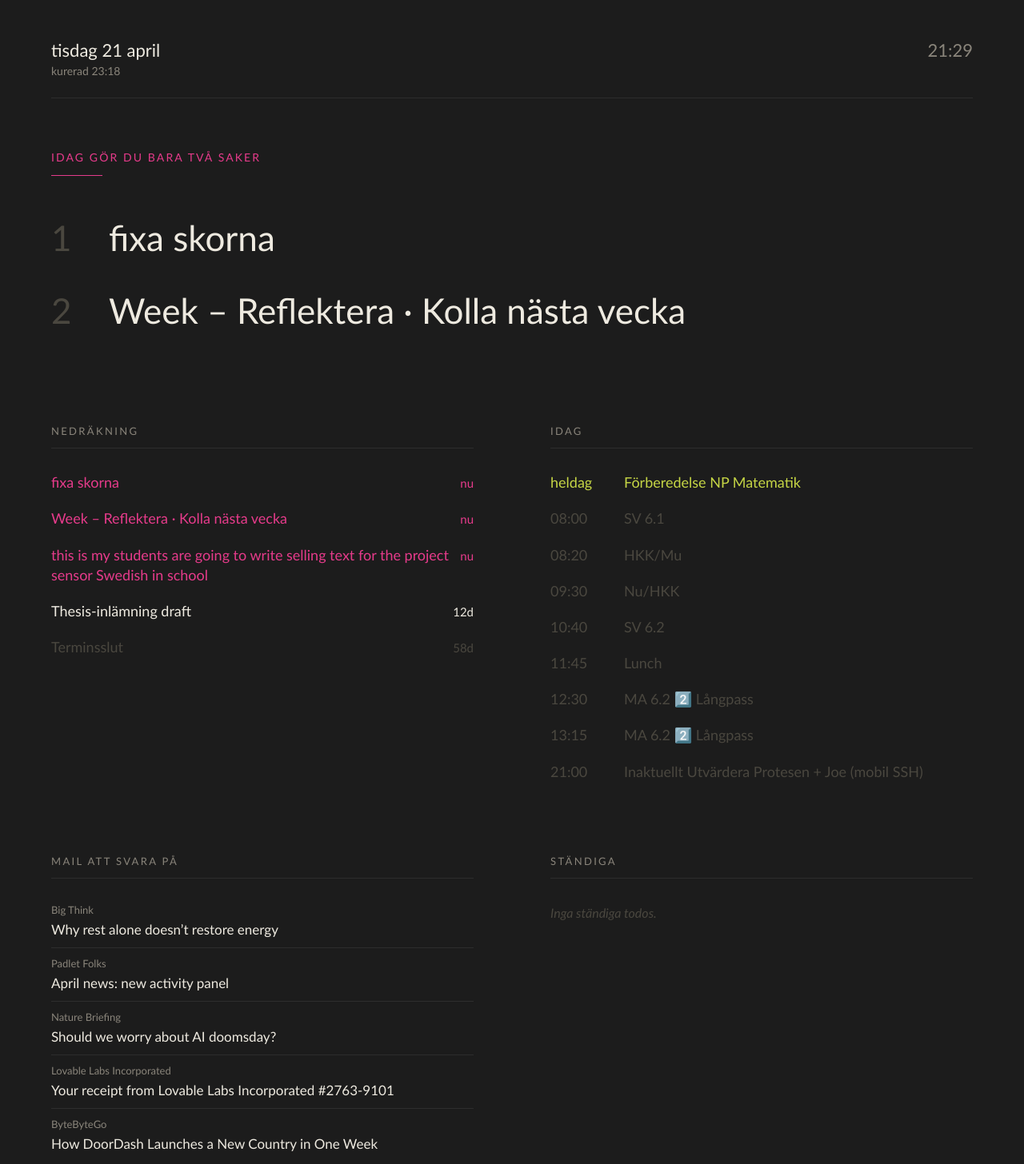
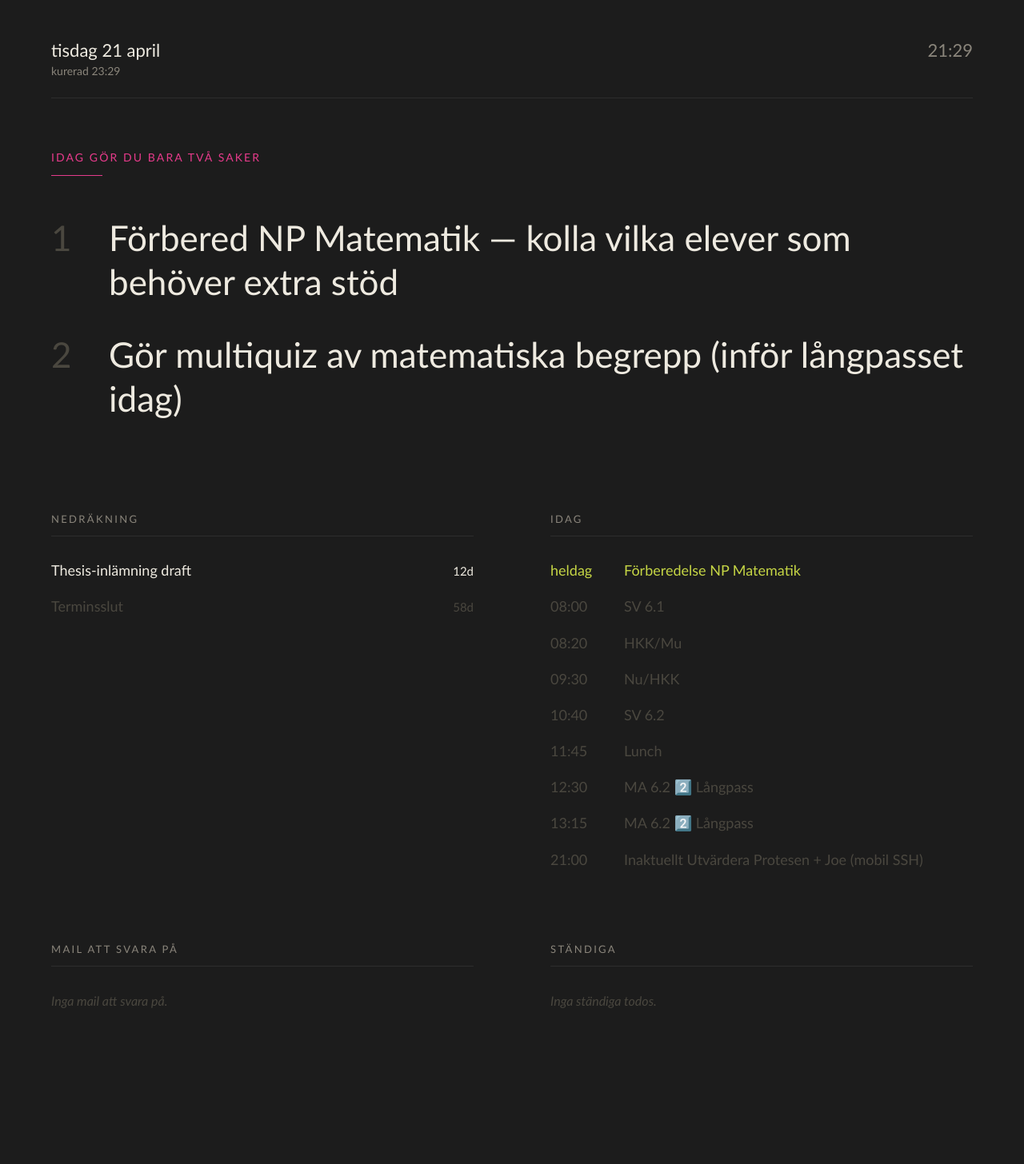
Before and after one commit to ximonse/fp560, a website: page index.html in a window 1280 px wide. Shown: the whole page at 80% size. After the commit the page ends 1371 px from the top, so only its background shows below. Drawn offline with Linux system fonts and the light colour scheme.

Commit message:
Morgonsida 2026-04-21 21:29

```diff
--- a/index.html
+++ b/index.html
@@ -98,21 +98,21 @@
 <header>
   <div>
     <div class="date">tisdag 21 april</div>
-    <div class="meta">kurerad 23:18</div>
+    <div class="meta">kurerad 23:29</div>
   </div>
   <div id="clock"></div>
 </header>
 
 <section class="two-todo">
   <div class="label">idag gör du bara två saker</div>
-  <ol><li class="">fixa skorna</li><li class="">Week  – Reflektera · Kolla nästa vecka</li></ol>
+  <ol><li class="">Förbered NP Matematik — kolla vilka elever som behöver extra stöd</li><li class="">Gör multiquiz av matematiska begrepp (inför långpasset idag)</li></ol>
 </section>
 
 <div class="grid">
 
   <section class="countdowns">
     <h2>Nedräkning</h2>
-    <ul><li class="urgent"><span class="label">fixa skorna</span><span class="time" data-deadline="2026-02-24T00:00:00.000Z">nu</span></li><li class="urgent"><span class="label">Week  – Reflektera · Kolla nästa vecka</span><span class="time" data-deadline="2026-04-19T00:00:00.000Z">nu</span></li><li class="urgent"><span class="label">this is my students are going to write selling text for the project sensor Swedish in school</span><span class="time" data-deadline="2026-04-19T00:00:00.000Z">nu</span></li><li class="soon"><span class="label">Thesis-inlämning draft</span><span class="time" data-deadline="2026-05-03T21:59:00.000Z">12d</span></li><li class="far"><span class="label">Terminsslut</span><span class="time" data-deadline="2026-06-18T21:59:00.000Z">58d</span></li></ul>
+    <ul><li class="soon"><span class="label">Thesis-inlämning draft</span><span class="time" data-deadline="2026-05-03T21:59:00.000Z">12d</span></li><li class="far"><span class="label">Terminsslut</span><span class="time" data-deadline="2026-06-18T21:59:00.000Z">58d</span></li></ul>
   </section>
 
   <section class="calendar">
@@ -122,7 +122,7 @@
 
   <section class="mail">
     <h2>Mail att svara på</h2>
-    <ul><li><span class="from">Big Think</span><span class="subject">Why rest alone doesn’t restore energy</span></li><li><span class="from">Padlet Folks</span><span class="subject">April news: new activity panel</span></li><li><span class="from">Nature Briefing</span><span class="subject">Should we worry about AI doomsday?</span></li><li><span class="from">Lovable Labs Incorporated</span><span class="subject">Your receipt from Lovable Labs Incorporated #2763-9101</span></li><li><span class="from">ByteByteGo</span><span class="subject">How DoorDash Launches a New Country in One Week</span></li></ul>
+    <p class="empty-section">Inga mail att svara på.</p>
   </section>
 
   <section class="persistent">
```
